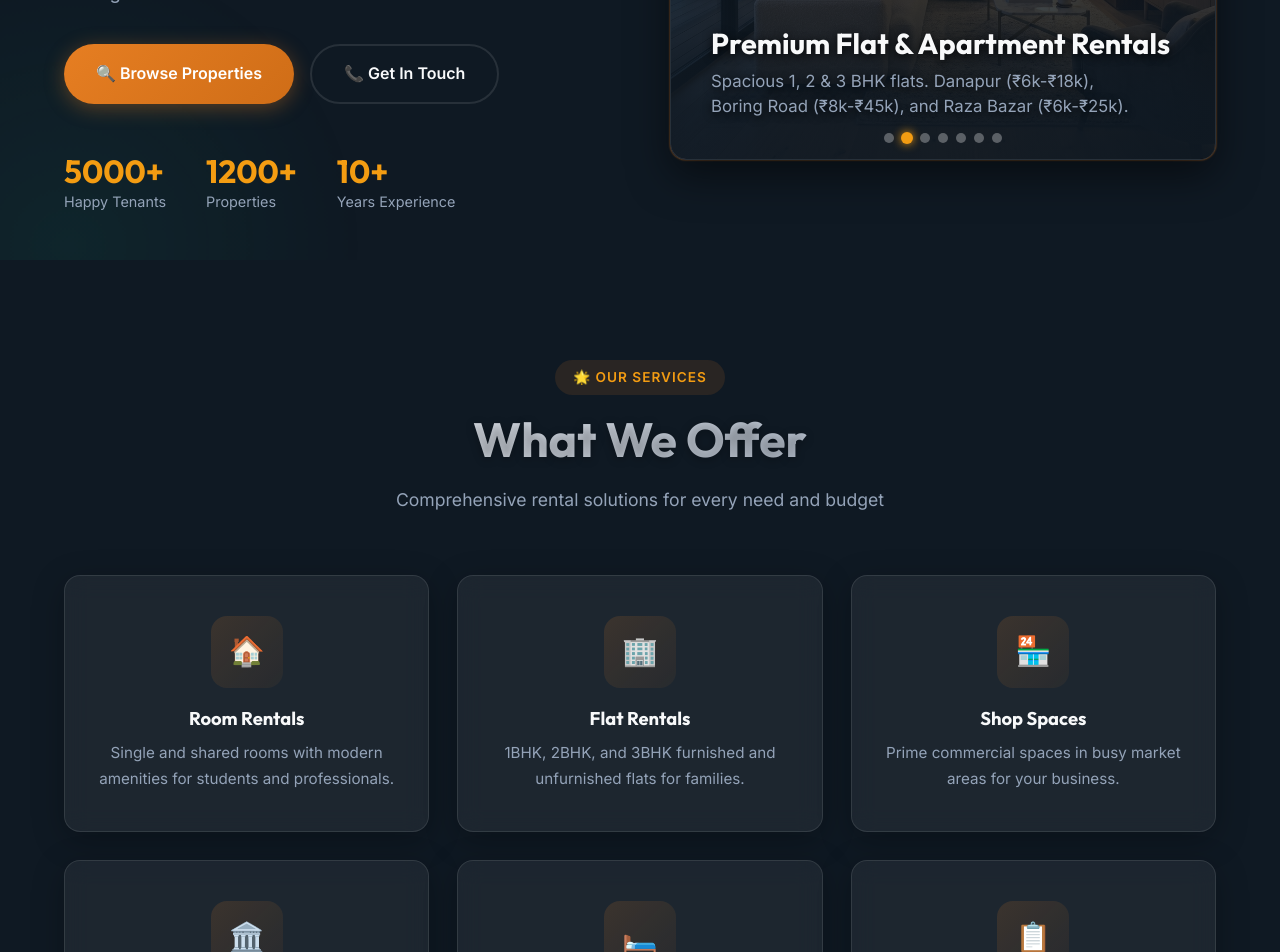
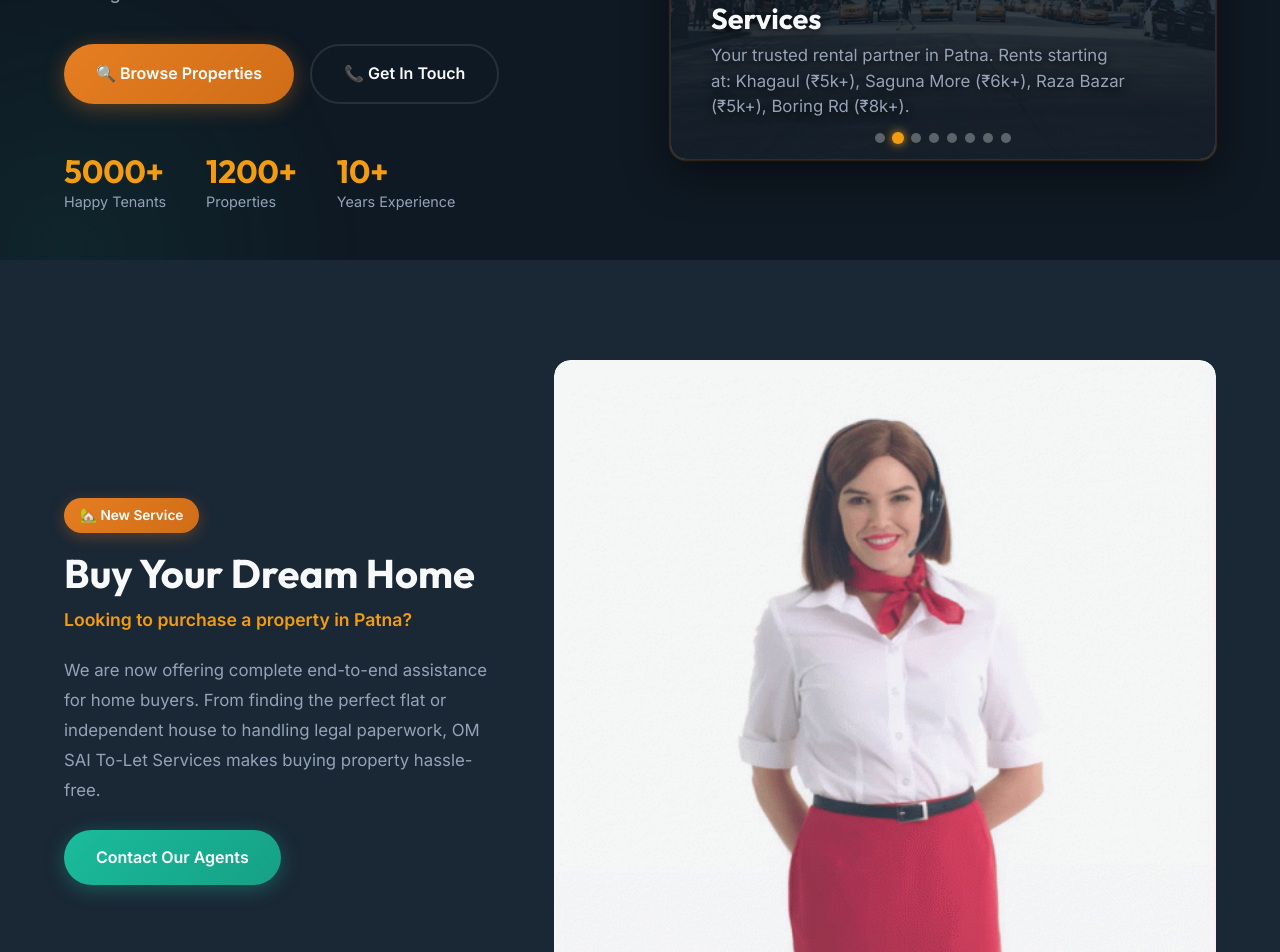
Before and after one commit to alok651/business-website, a React (Vite) app: page / in a window 1280 px wide. Shown: the part 540-1492 px from the top of the page. Built offline with nearby package versions, Linux system fonts and the light colour scheme.

Commit message:
Add Home Purchase animation section to Home page

```diff
--- a/src/pages/Home.jsx
+++ b/src/pages/Home.jsx
@@ -8,6 +8,12 @@ const featuredProperties = [
 ]
 
 const carouselSlides = [
+  {
+    id: 0,
+    title: 'Find Your Dream Home',
+    desc: 'Looking to purchase a new property? We offer complete solutions for buying, selling, and renting properties in Patna.',
+    img: '/images/buying_house.gif'
+  },
   {
     id: 1,
     title: 'Welcome to OM SAI To-Let Services',
@@ -133,6 +139,26 @@ export default function Home() {
         </div>
       </section>
 
+      {/* Home Purchase Animation Section */}
+      <section className="section" style={{ background: 'var(--bg-card)' }}>
+        <div className="container">
+          <div className="about-founder-grid">
+            <div className="founder-info-content">
+              <div className="founder-badge">🏡 New Service</div>
+              <h2>Buy Your <span className="highlight">Dream Home</span></h2>
+              <div className="founder-exp">Looking to purchase a property in Patna?</div>
+              <p>We are now offering complete end-to-end assistance for home buyers. From finding the perfect flat or independent house to handling legal paperwork, OM SAI To-Let Services makes buying property hassle-free.</p>
+              <div className="cta-actions" style={{ justifyContent: 'flex-start', marginTop: '24px' }}>
+                <Link to="/contact" className="btn btn-accent">Contact Our Agents</Link>
+              </div>
+            </div>
+            <div className="founder-img-container" style={{ border: 'none', boxShadow: 'none', background: 'transparent' }}>
+              <img src="/images/buying_house.gif" alt="Home Purchase Animation" style={{ width: '100%', height: 'auto', borderRadius: 'var(--radius)', mixBlendMode: 'screen' }} />
+            </div>
+          </div>
+        </div>
+      </section>
+
       {/* Services */}
       <section className="section" id="services-section">
         <div className="container">
```
